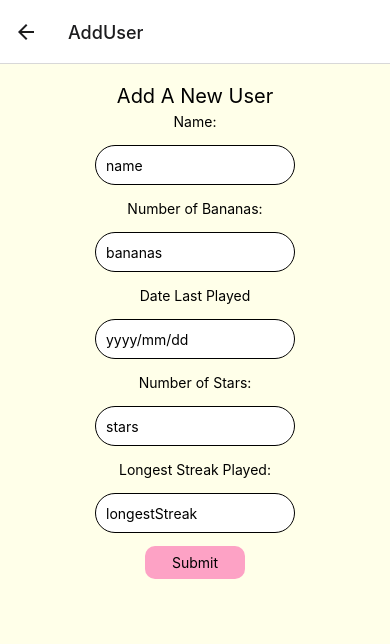
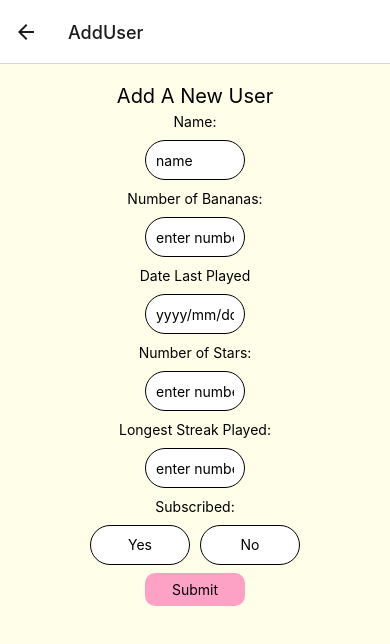
Before and after one commit to sakisandrac/react-native-scoreboard, a React Native app: screen /AddUser in a window 390 px wide. Shown: the top 644 px of the page. Built offline with nearby package versions, Linux system fonts and the light colour scheme.

Commit message:
Add post request to add user form

```diff
--- /dev/null
+++ b/src/apiCalls.ts
@@ -0,0 +1,19 @@
+import { UserType } from "types";
+
+export const postNewUser = async (addNewUser: UserType) => {
+
+       const response = await fetch('http://localhost:3003/api/v1/user', {
+        method: 'POST',
+        headers: {
+          'Content-Type': 'application/json',
+        },
+        body: JSON.stringify(addNewUser),
+      });
+
+      if (response.ok) {
+        let data = await response.json();
+        return data
+      } else {
+        console.error('Failed to add user');
+      }
+}
--- a/src/components/AddUser.tsx
+++ b/src/components/AddUser.tsx
@@ -1,5 +1,6 @@
-import { View, Text, StyleSheet, TextInput, TouchableOpacity } from 'react-native'
-import React, { useState } from 'react'
+import { View, Text, StyleSheet, TextInput, TouchableOpacity, Alert } from 'react-native'
+import React, { useState } from 'react';
+import { postNewUser } from '../apiCalls';
 
 export default function AddUser() {
 
@@ -9,17 +10,54 @@ export default function AddUser() {
     longestStreak: "",
     name: "",
     stars: "",
-    subscribed: false,
-    uid: ""
-  })
+    subscribed: "",
+  });
 
-  const updateText = (name: string, text: string | number) => {
+  const updateText = (name: string, text: any) => {
+    setForm(prev => {
+      return { ...prev, [name]: text }
+    });
+  };
 
-  }
+  const showAlert = () => {
+    Alert.alert(
+      'Message:',
+      'User Added Successfully!',
+      [
+        {
+          text: 'OK',
+          onPress: () => console.log('OK Pressed'),
+        },
+      ],
+      { cancelable: false }
+    );
+  };
 
-  const handlePress = () => {
+  const handlePress = async () => {
+    const addNewUser = {
+      bananas: parseInt(form.bananas),
+      lastDayPlayed: form.lastDayPlayed,
+      longestStreak: parseInt(form.longestStreak),
+      name: form.name,
+      stars: parseInt(form.stars),
+      subscribed: JSON.parse(form.subscribed.toLowerCase()),
+    };
 
-  }
+    try {
+      const data = await postNewUser(addNewUser);
+      showAlert();
+      setForm({
+        bananas: "",
+        lastDayPlayed: "",
+        longestStreak: "",
+        name: "",
+        stars: "",
+        subscribed: "",
+      });
+    } catch (err) {
+      console.error(err);
+    }
+  };
 
   return (
     <View style={styles.container}>
@@ -36,7 +74,7 @@ export default function AddUser() {
         style={styles.textInput}
         onChangeText={(text) => updateText('bananas', text)}
         value={form.bananas}
-        placeholder='bananas'
+        placeholder='enter number of bananas'
       />
       <Text style={styles.label}>Date Last Played</Text>
       <TextInput
@@ -50,19 +88,35 @@ export default function AddUser() {
         style={styles.textInput}
         onChangeText={(text) => updateText('stars', text)}
         value={form.stars}
-        placeholder='stars'
+        placeholder='enter number of stars'
       />
       <Text style={styles.label}>Longest Streak Played:</Text>
       <TextInput
         style={styles.textInput}
         onChangeText={(text) => updateText('longestStreak', text)}
         value={form.longestStreak}
-        placeholder='longestStreak'
+        placeholder='enter number of longest streak'
       />
+      <Text style={styles.label}>Subscribed:</Text>
+      <View style={{ flexDirection: 'row' }}>
+        <TouchableOpacity
+          style={styles.textInput}
+          onPress={() => updateText('subscribed', 'true')}
+        >
+          <Text style={{}}>Yes</Text>
+        </TouchableOpacity>
+        <TouchableOpacity
+          style={styles.textInput}
+          onPress={() => updateText('subscribed', 'false')}
+        >
+          <Text style={{}}>No</Text>
+        </TouchableOpacity>
+      </View>
       <TouchableOpacity
         style={styles.button}
         onPress={handlePress}
       >
+
         <Text style={{}}>Submit</Text>
       </TouchableOpacity>
     </View>
@@ -79,12 +133,13 @@ const styles = StyleSheet.create({
   textInput: {
     borderColor: '#000000',
     height: 40,
-    width: 200,
+    width: 100,
     borderWidth: .5,
     backgroundColor: '#FFF',
     borderRadius: 20,
     padding: 10,
-    margin: 10
+    margin: 5,
+    alignItems: 'center'
   },
   button: {
     backgroundColor: '#FDA2C5',
--- a/src/types.ts
+++ b/src/types.ts
@@ -5,7 +5,7 @@ export type UserType = {
     "name": string,
     "stars": number,
     "subscribed": boolean,
-    "uid": string
+    "uid"?: string
 }
 
 export type DataSet = {
```
